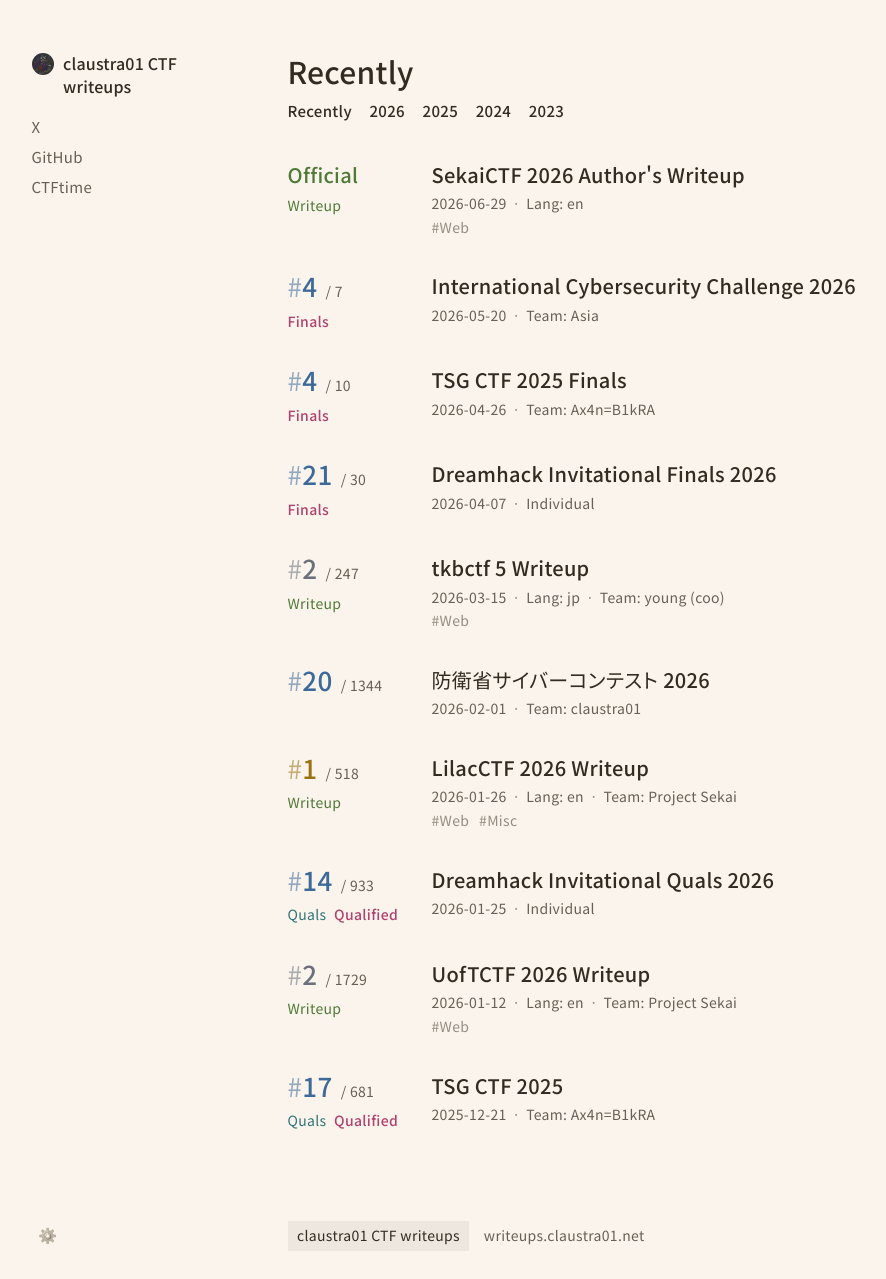
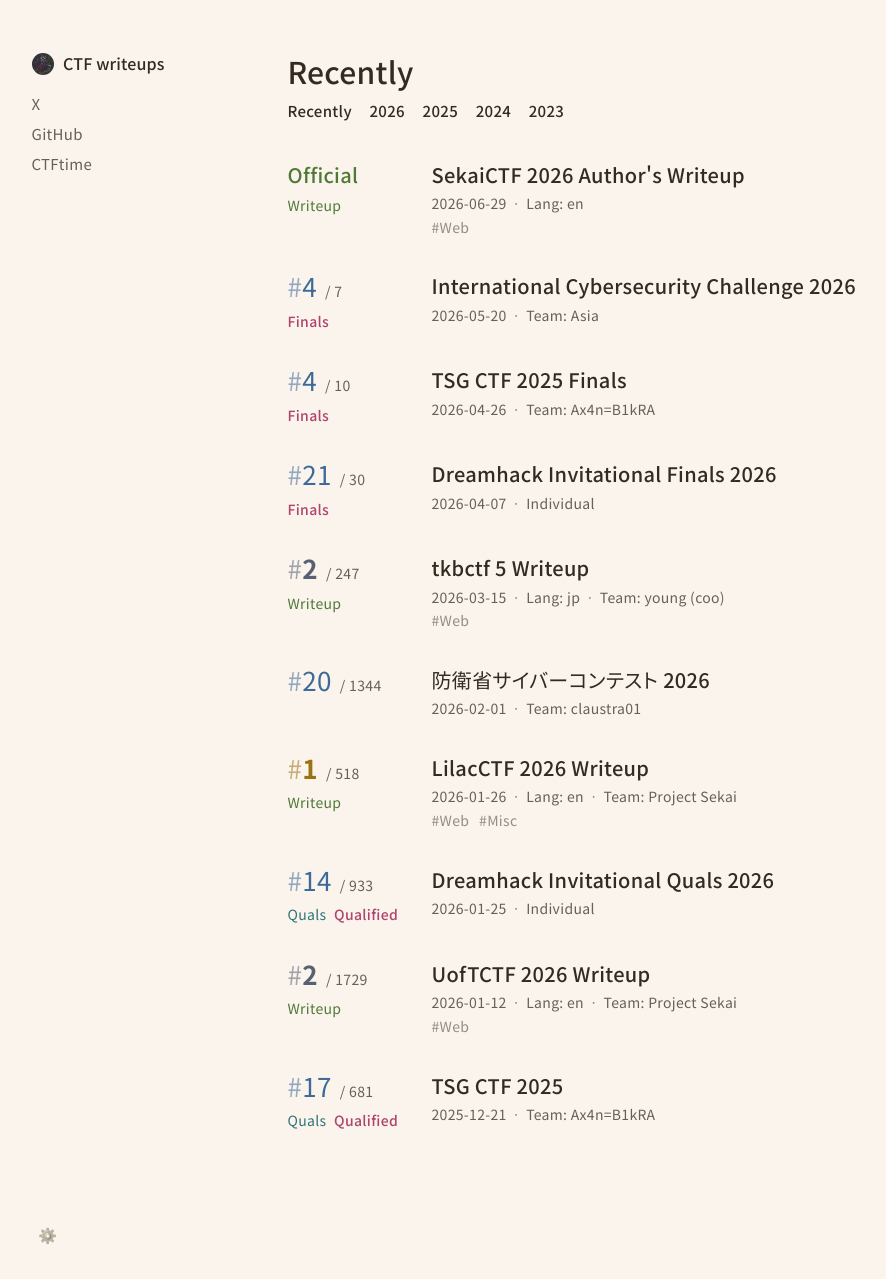
Before and after one commit to claustra01/my-ctf-writeups, a Jekyll site: the page built from index.md, in a window 1280 px wide and 1279 px high. Shown: the whole window, without its empty margins (25-911 px from the left). Built offline with Jekyll 4.4.1, drawn with Linux system fonts in a browser that asks for light colours.

Commit message:
chore: design

```diff
--- a/_includes/site_footer.html
+++ /dev/null
@@ -1,4 +0,0 @@
-<footer class="site-footer">
-  <p class="footer-title">claustra01 CTF writeups</p>
-  <p class="footer-sub">writeups.claustra01.net</p>
-</footer>
--- a/_includes/site_header.html
+++ b/_includes/site_header.html
@@ -1,7 +1,7 @@
 <header class="site-header">
   <div class="brand">
     <a class="brand-link" href="{{ '/' | relative_url }}">
-      claustra01 CTF writeups
+      CTF writeups
     </a>
   </div>
   <nav class="site-nav">
--- a/_layouts/default.html
+++ b/_layouts/default.html
@@ -32,8 +32,6 @@
     <main class="page-shell">
       {{ content }}
     </main>
-
-    {% include site_footer.html %}
   </div>
   <script src="{{ '/assets/js/theme.js' | relative_url }}" defer></script>
 </body>
--- a/_layouts/writeup.html
+++ b/_layouts/writeup.html
@@ -114,8 +114,6 @@
         <a class="text-link" href="{{ '/' | relative_url }}">← All writeups &amp; results</a>
       </div>
     </main>
-
-    {% include site_footer.html %}
   </div>
   <script src="{{ '/assets/js/theme.js' | relative_url }}" defer></script>
   <script src="{{ '/assets/js/toc.js' | relative_url }}" defer></script>
--- a/assets/css/main.css
+++ b/assets/css/main.css
@@ -26,7 +26,7 @@
   --faint: #958d84;
 
   --gold: #9a7413;
-  --silver: #6b717c;
+  --silver: #586172;
   --bronze: #9a5a2c;
 
   /* category colours carried over from the original design */
@@ -60,7 +60,7 @@
   --faint: #7f776d;
 
   --gold: #e0b95a;
-  --silver: #b7bcc6;
+  --silver: #dde3ec;
   --bronze: #d49468;
 
   --rank: #8fb3d9;
@@ -139,7 +139,6 @@ h4 {
 .site {
   display: grid;
   grid-template-columns: var(--sidebar) minmax(0, 1fr);
-  grid-template-rows: 1fr auto;
   column-gap: var(--sidebar-gap);
   max-width: var(--site-max);
   min-height: 100vh;
@@ -161,7 +160,6 @@ h4 {
 
 .site-header {
   grid-column: 1;
-  grid-row: 1 / span 2;
   position: sticky;
   top: 0;
   align-self: start;
@@ -304,6 +302,15 @@ h4 {
 .rank-official {
   font-size: 26px;
   font-weight: 500;
+}
+
+/* normal ranks stay light so the podium (bold, metal colours) stands out */
+.rank-num {
+  font-weight: 400;
+}
+
+.card-podium .rank-num {
+  font-weight: 700;
 }
 
 .rank-num::before {
@@ -817,31 +824,6 @@ div.highlight {
   font-size: 15px;
 }
 
-.site-footer {
-  grid-column: 2;
-  grid-row: 2;
-  display: flex;
-  flex-wrap: wrap;
-  align-items: center;
-  gap: 0.5rem 0.9rem;
-  max-width: var(--measure);
-  padding: 1.5rem 0 1.75rem;
-}
-
-.footer-title {
-  margin: 0;
-  padding: 0.15rem 0.6rem;
-  background: var(--surface);
-  color: var(--text);
-  font-size: 14px;
-}
-
-.footer-sub {
-  margin: 0;
-  color: var(--muted);
-  font-size: 14px;
-}
-
 /* ------------------------------------------------------------------
    Narrow screens: sidebar collapses into a top bar
    ------------------------------------------------------------------ */
@@ -884,10 +866,6 @@ div.highlight {
     padding-top: 2.5rem;
   }
 
-  .site-footer {
-    max-width: var(--measure);
-    margin-inline: auto;
-  }
 }
 
 @media (max-width: 640px) {
```
